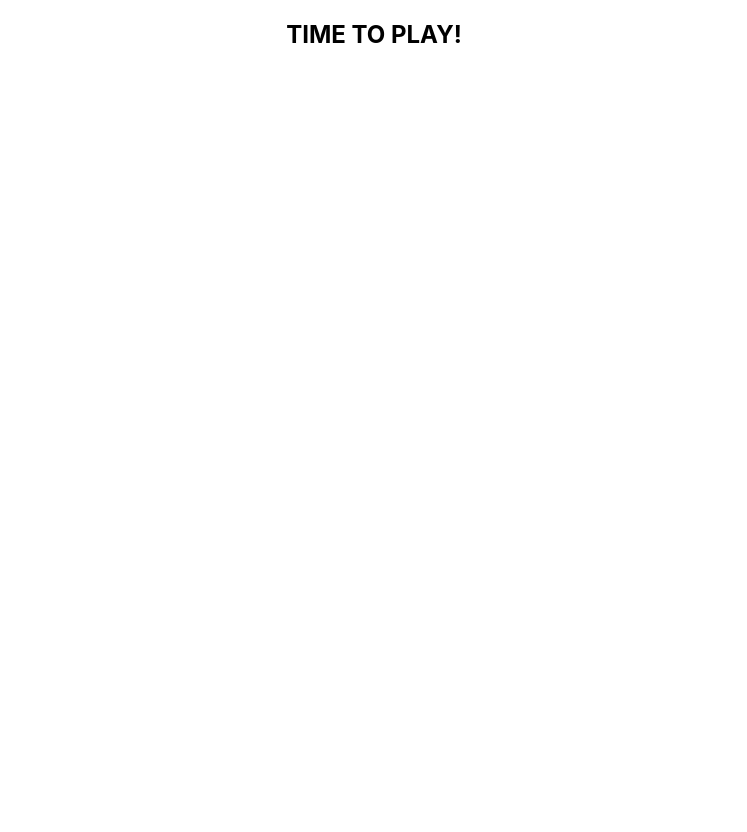
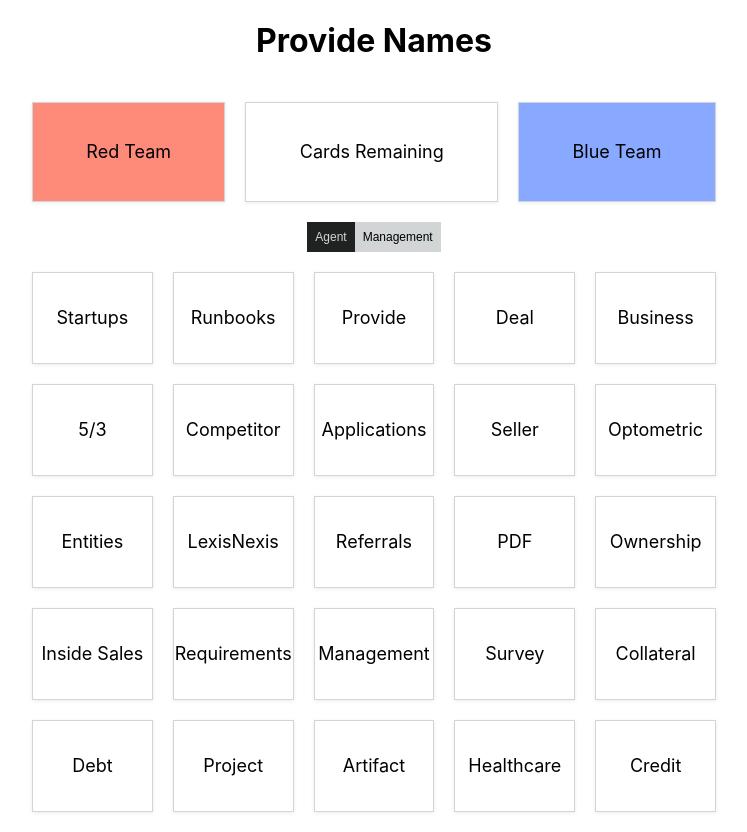
Before and after one commit to JinaZhu/Provide-names, a React (Create React App) app: page /board in a window 1280 px wide. Shown: the whole page, without its empty margins (266-1013 px from the left). Before the commit the page ends 800 px from the top, so only its background shows below. Built offline with nearby package versions, Linux system fonts and the light colour scheme.

Commit message:
create boards

```diff
--- a/src/App.css
+++ b/src/App.css
@@ -1,5 +1,9 @@
 .App {
   text-align: center;
+  display: flex;
+  align-items: center;
+  justify-content: center;
+  flex-direction: column;
 }
 
 .App-logo {
--- a/src/App.js
+++ b/src/App.js
@@ -1,17 +1,15 @@
 import "./App.css";
-import {
-  Routes,
-  Route,
-} from "react-router-dom";
+import { Routes, Route } from "react-router-dom";
 import Teams from "./components/teams/teams";
 import Board from "./components/board/board";
 
 function App() {
   return (
     <div className="App">
+      <h1>Provide Names</h1>
       <Routes>
-        <Route path='/' element={<Teams />} />
-        <Route path='/board' element={<Board />} />
+        <Route path="/" element={<Teams />} />
+        <Route path="/board" element={<Board />} />
       </Routes>
     </div>
   );
--- /dev/null
+++ b/src/assets/stylesheets/board.css
@@ -0,0 +1,62 @@
+.team-cards {
+  display: grid;
+  grid-template-columns: auto auto auto;
+  padding: 10px;
+  width: 55vw;
+  height: 15vh;
+}
+
+.red-card {
+  background-color: #fe8a7a;
+}
+
+.blue-card {
+  background-color: #89a8ff;
+}
+
+.board-container {
+  display: grid;
+  grid-template-columns: 1fr 1fr 1fr 1fr 1fr;
+  padding: 10px;
+  width: 55vw;
+  height: 70vh;
+}
+
+.board-item {
+  font-size: 18px;
+  margin: 10px;
+  box-shadow: 0 1px 4px rgb(0 0 0 / 8%);
+  border: 1px solid #d2d5d5;
+  display: flex;
+  align-items: center;
+  justify-content: center;
+}
+
+.red-word {
+  background-color: #fe8a7a;
+  color: #611019;
+}
+
+.blue-word {
+  background-color: #89a8ff;
+  color: #182c67;
+}
+
+.assassin-word {
+  background-color: #202222;
+  color: #d2d5d5;
+}
+
+.role-button {
+  padding: 7px;
+  border: 1px solid #d2d5d5;
+  background: #d2d5d5;
+  cursor: pointer;
+  font-size: 12px;
+}
+
+.current-role {
+  background: #202222;
+  color: #d2d5d5;
+  border: 1px solid #202222;
+}
--- /dev/null
+++ b/src/components/board/agentBoard.js
@@ -0,0 +1,18 @@
+import React, { useState } from "react";
+import "../../assets/stylesheets/board.css";
+
+const AgentBoard = ({ boardWords }) => {
+  return (
+    <div class="board-container">
+      {Array.from(boardWords, (e, i) => {
+        return (
+          <div class="board-item" key={i}>
+            {e}
+          </div>
+        );
+      })}
+    </div>
+  );
+};
+
+export default AgentBoard;
--- a/src/components/board/board.js
+++ b/src/components/board/board.js
@@ -1,10 +1,104 @@
-import React from "react";
-import { Link } from "react-router-dom";
+import React, { useState } from "react";
+import "../../assets/stylesheets/board.css";
+import AgentBoard from "./agentBoard";
+import ManagementBoard from "./managementBoard";
+import words from "./words";
 
-const Board = () => (
-  <div>
-    <h2>TIME TO PLAY!</h2>
-  </div>
-);
+function setWords() {
+  const boardWords = [];
+
+  while (boardWords.length < 25) {
+    const word = words[Math.floor(Math.random() * words.length)];
+    if (!boardWords.includes(word)) {
+      boardWords.push(word);
+    }
+  }
+
+  localStorage.setItem("words", JSON.stringify(boardWords));
+
+  return boardWords;
+}
+
+function setTeamWords(boardWords, firstMover) {
+  const redWords = [];
+  const blueWords = [];
+  const assassin = boardWords[Math.floor(Math.random() * boardWords.length)];
+
+  while (redWords.length < (firstMover === "red" ? 9 : 8)) {
+    const word = boardWords[Math.floor(Math.random() * boardWords.length)];
+    if (!redWords.includes(word) && word !== assassin) {
+      redWords.push(word);
+    }
+  }
+
+  while (blueWords.length < (firstMover === "blue" ? 9 : 8)) {
+    const word = boardWords[Math.floor(Math.random() * boardWords.length)];
+    if (
+      !redWords.includes(word) &&
+      !blueWords.includes(word) &&
+      word !== assassin
+    ) {
+      blueWords.push(word);
+    }
+  }
+
+  const teamWords = {
+    red: redWords,
+    blue: blueWords,
+    assassin: assassin,
+  };
+
+  localStorage.setItem("teamWords", JSON.stringify(teamWords));
+
+  return teamWords;
+}
+
+const Board = () => {
+  const [view, setView] = useState("agent");
+  const [boardWords] = useState(
+    JSON.parse(localStorage.getItem("words")) || setWords()
+  );
+
+  const [teamWords] = useState(
+    JSON.parse(localStorage.getItem("teamWords")) ||
+      setTeamWords(boardWords, "red")
+  );
+
+  function currentRoleClass(role) {
+    return role === view ? "current-role" : "";
+  }
+
+  function changeView(view) {
+    setView(view);
+  }
+
+  return (
+    <div>
+      <div>
+        <div class="team-cards">
+          <div class="board-item red-card">Red Team</div>
+          <div class="board-item">Cards Remaining</div>
+          <div class="board-item blue-card">Blue Team</div>
+        </div>
+      </div>
+      <button
+        class={`role-button ${currentRoleClass("agent")}`}
+        onClick={() => changeView("agent")}
+      >
+        Agent
+      </button>
+      <button
+        class={`role-button ${currentRoleClass("management")}`}
+        onClick={() => changeView("management")}
+      >
+        Management
+      </button>
+      {view === "agent" && <AgentBoard boardWords={boardWords} />}
+      {view === "management" && (
+        <ManagementBoard boardWords={boardWords} teamWords={teamWords} />
+      )}
+    </div>
+  );
+};
 
 export default Board;
--- /dev/null
+++ b/src/components/board/managementBoard.js
@@ -0,0 +1,30 @@
+import React, { useState } from "react";
+import "../../assets/stylesheets/board.css";
+
+const ManagementBoard = ({ boardWords, teamWords }) => {
+  function teamWord(word) {
+    if (teamWords["red"].includes(word)) {
+      return "red-word";
+    } else if (teamWords["blue"].includes(word)) {
+      return "blue-word";
+    } else if (teamWords["assassin"] === word) {
+      return "assassin-word";
+    } else {
+      return "";
+    }
+  }
+
+  return (
+    <div class="board-container">
+      {Array.from(boardWords, (e, i) => {
+        return (
+          <div class={`board-item ${teamWord(e)}`} key={i}>
+            {e}
+          </div>
+        );
+      })}
+    </div>
+  );
+};
+
+export default ManagementBoard;
--- /dev/null
+++ b/src/components/board/words.js
@@ -0,0 +1,76 @@
+const words = [
+  "Provide",
+  "Apex",
+  "Levi",
+  "Pipeline",
+  "Participants",
+  "Deal",
+  "Dental",
+  "Business",
+  "Person",
+  "Requirements",
+  "Documents",
+  "Doctor",
+  "Banking",
+  "Underwriting",
+  "Inside Sales",
+  "Outside Sales",
+  "Operations",
+  "Project",
+  "Closing",
+  "Insurance",
+  "Funding",
+  "Collateral",
+  "Servicing",
+  "Resolutions",
+  "Practice",
+  "Ownership",
+  "Startups",
+  "Acquisitions",
+  "Credit",
+  "Veterinary",
+  "Optometric",
+  "Medical",
+  "Equipment",
+  "Mortgage",
+  "Debt",
+  "Healthcare",
+  "Tax",
+  "License",
+  "Loans",
+  "Agents",
+  "Contributors",
+  "Referrals",
+  "Authorization",
+  "Reports",
+  "Applications",
+  "Prequalifications",
+  "Refinance",
+  "Equifax",
+  "Experian",
+  "LexisNexis",
+  "Management",
+  "Runbooks",
+  "Payment",
+  "Artifact",
+  "Competitor",
+  "Payee",
+  "Listing",
+  "Loeding",
+  "PDF",
+  "Plaid",
+  "Verification",
+  "Survey",
+  "Seller",
+  "Owner",
+  "Bankruptcies",
+  "Foreclosures",
+  "Guarantor",
+  "FICO",
+  "Mortgages",
+  "Entities",
+  "Partner",
+  "5/3",
+];
+
+export default words;
```
